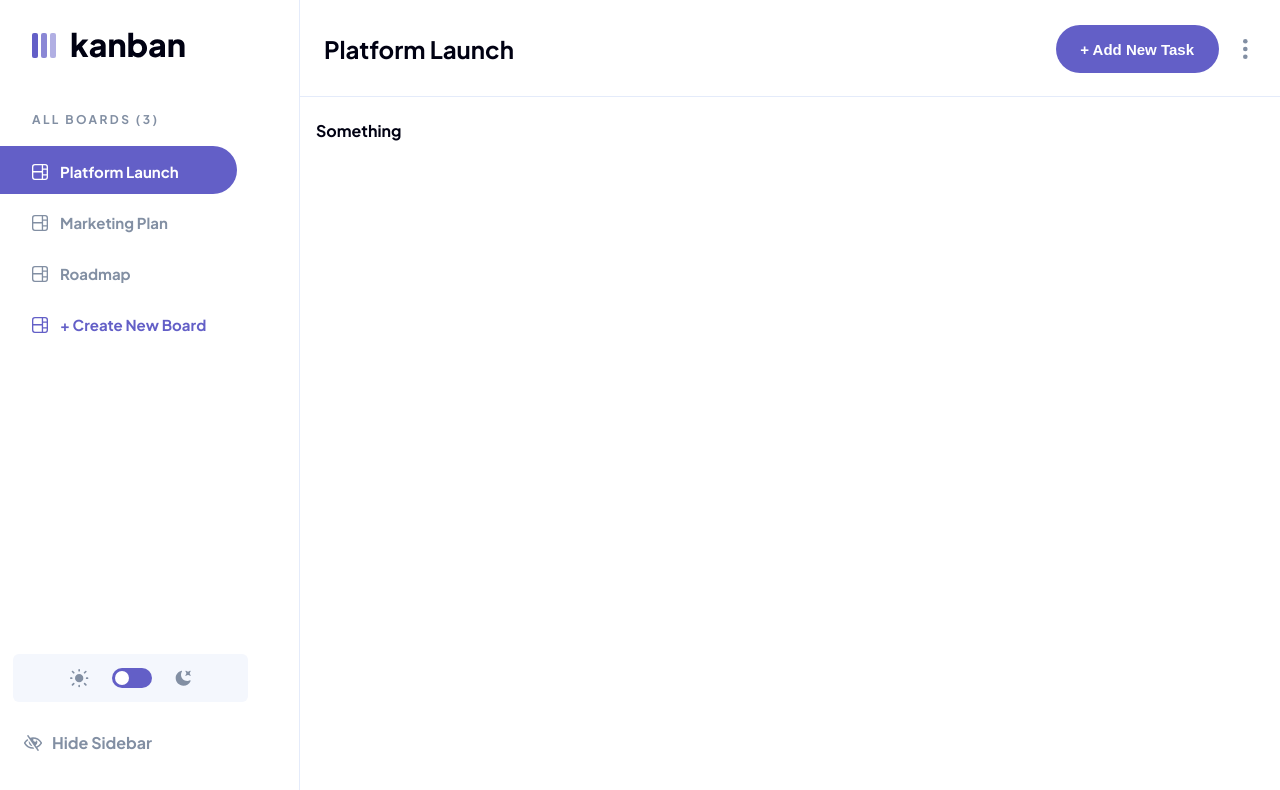
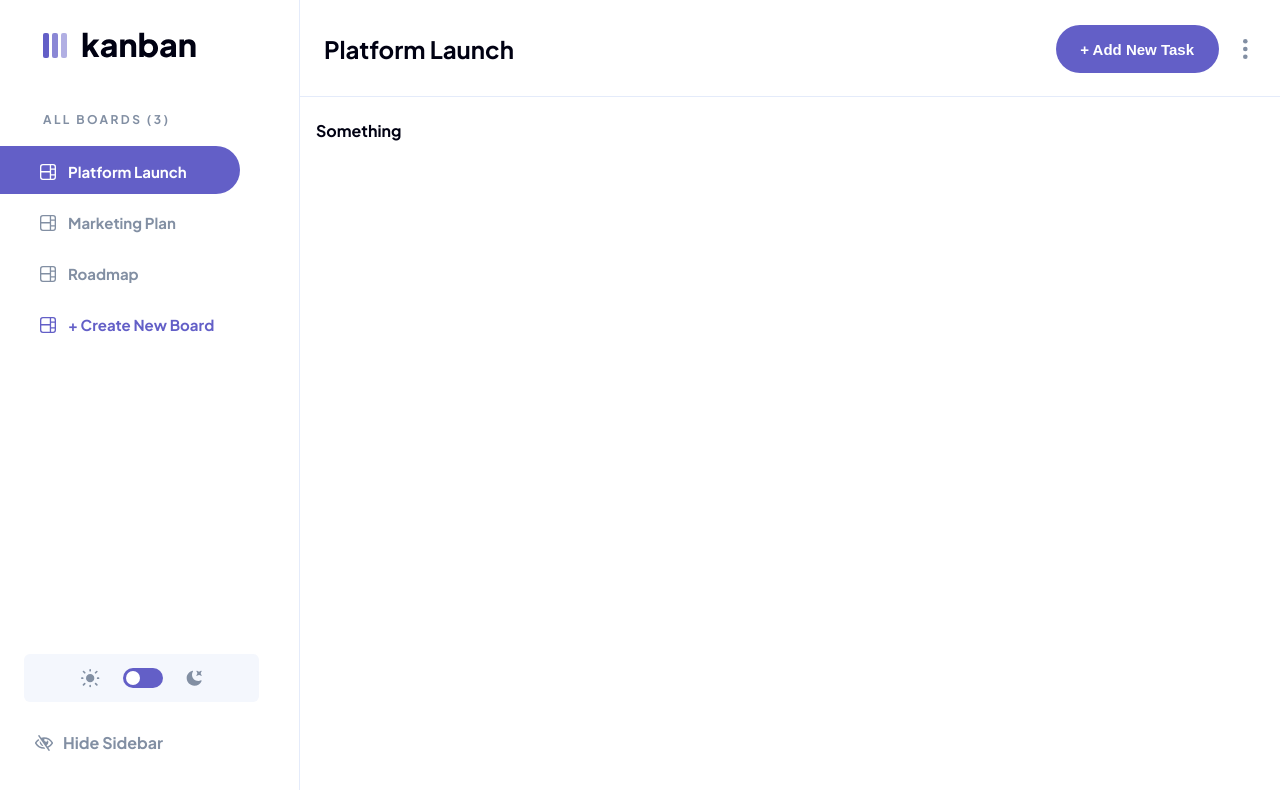
Before and after one commit to juandadev/kanban-board, a React (Create React App) app: page / in a window 1280 px wide. Shown: the top 790 px of the page. Built offline with nearby package versions, Linux system fonts and the light colour scheme.

Commit message:
Adjustments on desktop view

```diff
--- a/src/components/Navbar/Navbar.module.scss
+++ b/src/components/Navbar/Navbar.module.scss
@@ -26,6 +26,11 @@
     padding: 3.2rem 1.2rem 4.7rem 1.3rem;
     border-right: 1px solid var(--lines);
     border-radius: 0;
+  }
+
+  @media (min-width: 992px) {
+    padding-left: 2.4rem;
+    padding-right: 2.5rem;
   }
 }
 
@@ -83,6 +88,10 @@
         padding-left: 1.1rem;
       }
 
+      @media (min-width: 992px) {
+        padding-left: 0.8rem;
+      }
+
       p {
         margin: 0;
       }
@@ -110,6 +119,10 @@
           background-color: var(--main-purple);
           border-radius: 0 10rem 10rem 0;
           z-index: -1;
+
+          @media (min-width: 992px) {
+            left: -3.2rem;
+          }
         }
 
         &>.boardIcon {
```
